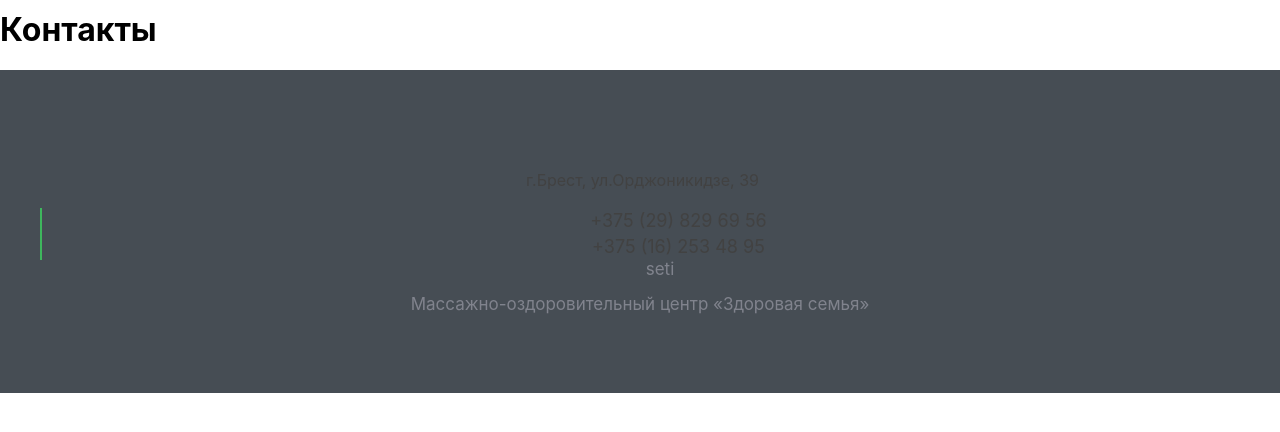
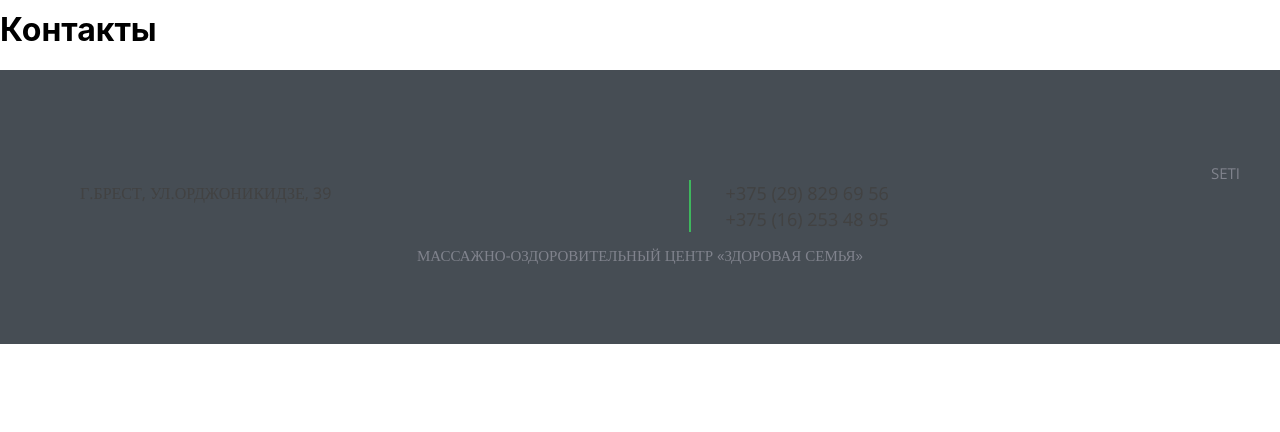
Before and after one commit to AlekseyKireychik/zdorovajasemia, a React (Create React App) app in the folder zdorovayasemia/: page /contacts in a window 1280 px wide. Shown: the part 170-602 px from the top of the page. Built offline with nearby package versions, Linux system fonts and the light colour scheme.

Commit message:
footer text

```diff
--- a/zdorovayasemia/src/components/footer/Footer.module.css
+++ b/zdorovayasemia/src/components/footer/Footer.module.css
@@ -7,12 +7,25 @@ footer {
     text-align: center;
 }
 
-footer .list {
+.container {
+    max-width: 1200px;
+    margin: 0 auto;
+}
+
+.list {
+    display: flex;
+    align-items: flex-start;
+    justify-content: space-between;
     list-style: none;
+}
 
+footer {
+    font: 15px/17px 'Open Sans';
+    color: #80838d;
+    text-transform: uppercase;
 }
-footer .link:hover {
-    /* color: #8fbf4d; */
-    color: red;
+
+.link:hover {
+    color: #8fbf4d;
     transition: all 0.25s ease;
 }
--- a/zdorovayasemia/src/components/logo/Logo.jsx
+++ b/zdorovayasemia/src/components/logo/Logo.jsx
@@ -5,7 +5,7 @@ const Logo = () => {
 
     return (
         <div className={style.logoWrap}>
-            <a className={style.logoLink} src="#">
+            <a className={style.logoLink} src="/">
                 <img className={style.logoImg} src='..//images/logo.jpg'></img>
             </a>
         </div>
```
